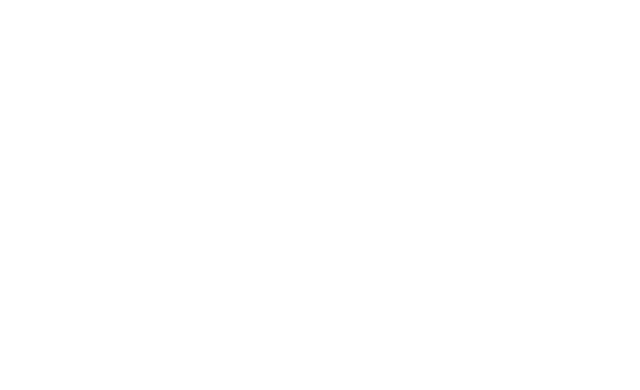
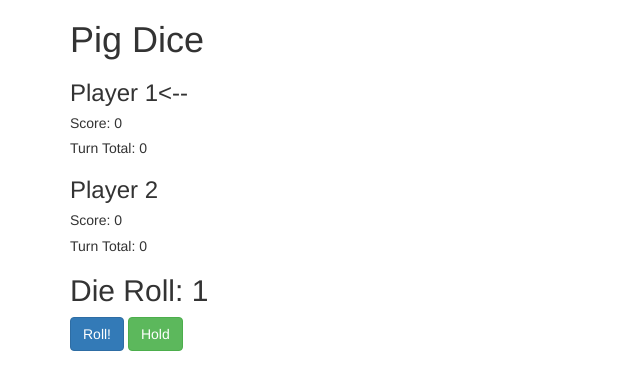
Before and after one commit to alexcaste/pig-dice-2, a plain HTML site: page index.html in a window 1280 px wide. Shown: the whole page, without its empty margins (0-640 px from the left). Drawn offline with nearby package versions, Linux system fonts and the light colour scheme.

Commit message:
Add turn alternation.

```diff
--- a/index.html
+++ b/index.html
@@ -2,9 +2,42 @@
 
 <html>
   <head>
-    <title></title>
+    <title>Pig Dice</title>
+
+    <!-- bootstrap styles -->
+   <link rel="stylesheet" type="text/css" href="https://maxcdn.bootstrapcdn.com/bootstrap/3.3.4/css/bootstrap.min.css" />
+   <!-- custom styles -->
+   <link rel="stylesheet" href="css/styles.css" />
+   <!-- jQuery -->
+   <script src='http://code.jquery.com/jquery-2.1.4.min.js'></script>
+   <!-- bootstrap js -->
+   <script src="https://maxcdn.bootstrapcdn.com/bootstrap/3.3.4/js/bootstrap.min.js"></script>
+   <!-- Custom Scripts -->
+   <script src='js/scripts.js'></script>
+
   </head>
+
   <body>
+    <div class="container">
 
+      <h1>Pig Dice</h1>
+
+
+
+
+      <h3>Player 1<span id="p1-turn"></span></h3>
+      <h5>Score: <span id="p1-score"></span></h5>
+      <h5>Turn Total: <span id="p1-turn-total"></span></h5>
+
+      <h3>Player 2<span id="p2-turn"></span></h3>
+      <h5>Score: <span id="p2-score"></span></h5>
+      <h5>Turn Total: <span id="p2-turn-total"></span></h5>
+
+      <h2>Die Roll: <span id="roll-result"></span></h2>
+      <button id="roll" class="btn btn-primary">Roll!</button>
+      <button id="hold" class="btn btn-success">Hold</button>
+
+    </div>
   </body>
+
 </html>
--- a/js/scripts.js
+++ b/js/scripts.js
@@ -14,3 +14,38 @@ function Player() {
 Player.prototype.addTurnTotalToScore = function() {
   this.score += this.turnTotal;
 }
+
+
+$(function() {
+
+  var die = new Dice();
+  var player1 = new Player();
+  var player2 = new Player();
+  var isP1Turn = true;
+
+  updateGame();
+
+  $("button#roll").click(function() {
+    die.roll();
+    if(die.value == 1) {
+      isP1Turn = !isP1Turn;
+    }
+    updateGame();
+  });
+
+  function updateGame() {
+    $("#roll-result").text(die.value);
+    $("#p1-score").text(player1.score);
+    $("#p1-turn-total").text(player1.turnTotal);
+    $("#p2-score").text(player2.score);
+    $("#p2-turn-total").text(player2.turnTotal);
+    if (isP1Turn) {
+      $("#p1-turn").text("<--");
+      $("#p2-turn").empty();
+    } else {
+      $("#p2-turn").text("<--");
+      $("#p1-turn").empty();
+    }
+  }
+
+});
```
Also changed, not shown: spec/specs.js (+0 -10 lines).
